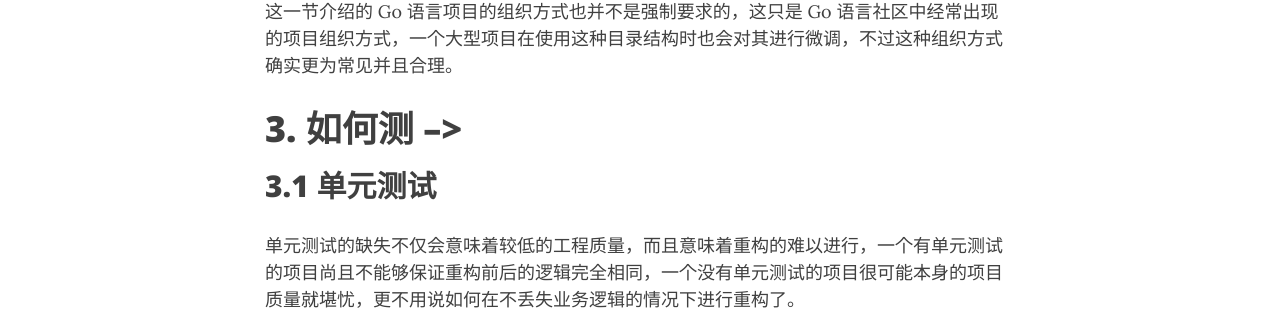
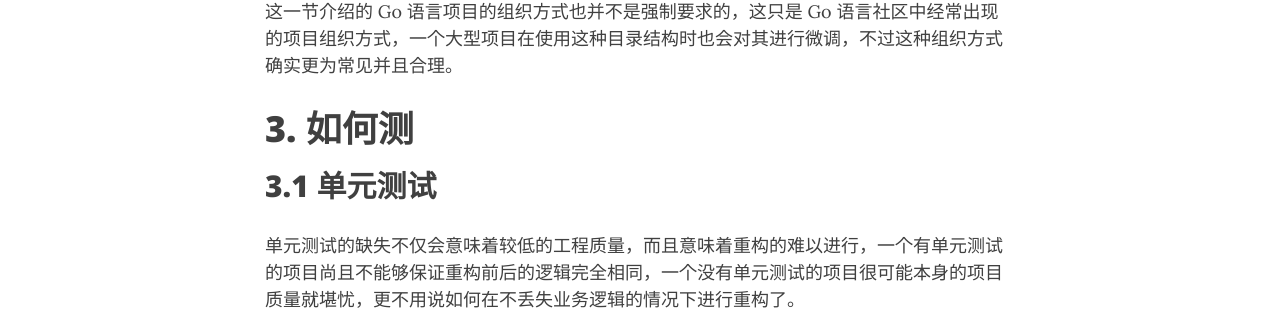
Before and after one commit to colynn/colynn.github.io, a Jekyll site: the page built from _posts/2020-03-29-golang-101.md, in a window 1280 px wide and 900 px high, scrolled down 5465 px. Shown: the part 156-466 px from the top of the window. Built offline with Jekyll 4.4.1, drawn with Linux system fonts in a browser that asks for light colours; nearby versions of some CDN libraries; comment, search, counter and statistics services are not loaded.

Commit message:
update md

```diff
--- a/_posts/2020-03-29-golang-101.md
+++ b/_posts/2020-03-29-golang-101.md
@@ -161,7 +161,7 @@ api
 
 <!-- ## 2.4 面向接口 -->
 
-# 3. 如何测 -->
+# 3. 如何测
 ## 3.1 单元测试
 
 单元测试的缺失不仅会意味着较低的工程质量，而且意味着重构的难以进行，一个有单元测试的项目尚且不能够保证重构前后的逻辑完全相同，一个没有单元测试的项目很可能本身的项目质量就堪忧，更不用说如何在不丢失业务逻辑的情况下进行重构了。
```
